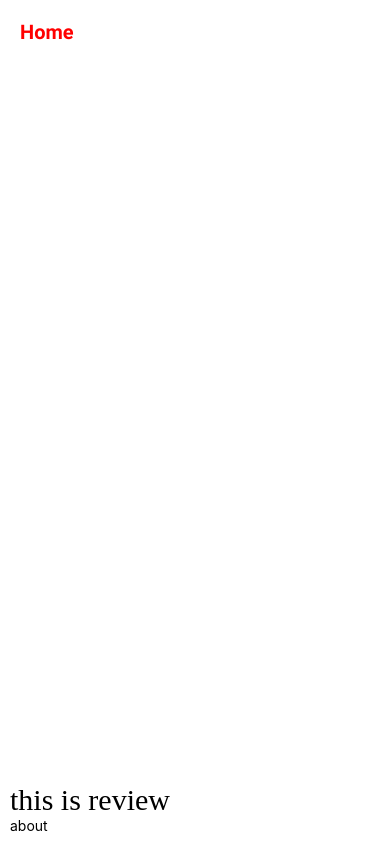
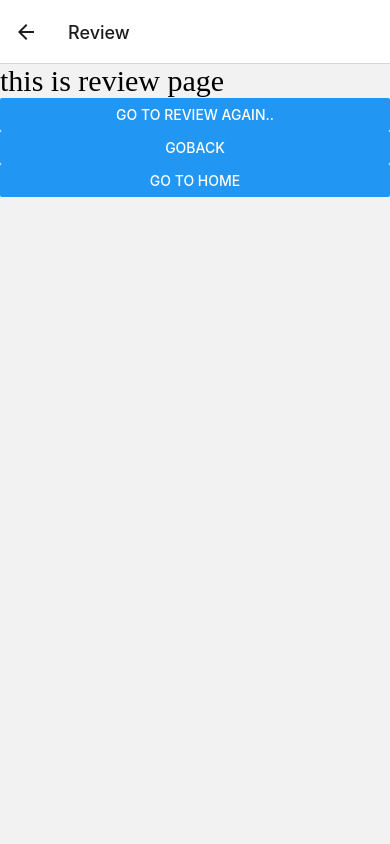
Before and after one commit to Oshrestha111/ReactNative, a React Native app in the folder review-app/: screen /Review in a window 390 px wide. Built offline with nearby package versions, Linux system fonts and the light colour scheme; a web font is replaced by a local one.

Commit message:
stack navigator added

```diff
--- a/review-app/App.js
+++ b/review-app/App.js
@@ -4,6 +4,7 @@ import Home from "./components/home";
 import Review from "./components/review";
 import { useFonts } from "expo-font";
 import { globalStyles } from "./styles/global";
+import Navigation from "./routes/homeStack";
 
 export default function App() {
   const [fontsLoaded] = useFonts({
@@ -18,10 +19,11 @@ export default function App() {
   }
 
   return (
-    <View style={globalStyles.container}>
-      <Home />
-      <Review />
-      <About />
-    </View>
+    <Navigation />
+    // <View style={globalStyles.container}>
+    //   <Home />
+    //   <Review />
+    //   <About />
+    // </View>
   );
 }
--- a/review-app/components/home.js
+++ b/review-app/components/home.js
@@ -1,11 +1,15 @@
 import React from "react";
-import { View, Text, StyleSheet } from "react-native";
+import { View, Text, Button } from "react-native";
 import { globalStyles } from "../styles/global";
 
-const Home = () => {
+const Home = ({ navigation }) => {
   return (
     <View style={globalStyles.container}>
-      <Text style={globalStyles.heading}>Home</Text>
+      {/* <Text style={globalStyles.heading}>Home</Text> */}
+      <Button
+        title="Go to Review"
+        onPress={() => navigation.navigate("Review")}
+      />
     </View>
   );
 };
--- a/review-app/components/review.js
+++ b/review-app/components/review.js
@@ -1,10 +1,17 @@
 import React from "react";
-import { View, Text, StyleSheet } from "react-native";
+import { View, Text, StyleSheet, Button } from "react-native";
 
-const Review = () => {
+const Review = ({ navigation }) => {
   return (
     <View style={styles.container}>
-      <Text style={styles.text}>this is review</Text>
+      <Text style={styles.text}>this is review page</Text>
+      <Button
+        title="Go to Review again.."
+        onPress={() => navigation.push("Review")}
+      />
+      <Button title="Goback" onPress={() => navigation.goBack()} />
+      <Button title="Go to Home" onPress={() => navigation.navigate("Home")} />
+      {/* or  onPress={() => navigation.popToTop()} */}
     </View>
   );
 };
--- a/review-app/package.json
+++ b/review-app/package.json
@@ -9,10 +9,14 @@
     "web": "expo start --web"
   },
   "dependencies": {
+    "@react-navigation/native": "^6.0.12",
+    "@react-navigation/native-stack": "^6.8.0",
     "expo": "~46.0.9",
     "expo-status-bar": "~1.4.0",
     "react": "18.0.0",
-    "react-native": "0.69.5"
+    "react-native": "0.69.5",
+    "react-native-safe-area-context": "4.3.1",
+    "react-native-screens": "~3.15.0"
   },
   "devDependencies": {
     "@babel/core": "^7.12.9"
--- /dev/null
+++ b/review-app/routes/homeStack.js
@@ -0,0 +1,37 @@
+import { createNativeStackNavigator } from "@react-navigation/native-stack";
+import { NavigationContainer } from "@react-navigation/native";
+import Home from "../components/home";
+import Review from "../components/review";
+import About from "../components/about";
+
+const Stack = createNativeStackNavigator();
+
+const HomeScreen = () => {
+  return (
+    <NavigationContainer initialRouteName="Home">
+      <Stack.Navigator>
+        <Stack.Screen
+          name="Home"
+          component={Home}
+          //   options={{ title: "Overview" }}
+        />
+        <Stack.Screen name="Review" component={Review} />
+        <Stack.Screen name="About" component={About} />
+      </Stack.Navigator>
+    </NavigationContainer>
+  );
+};
+
+export default HomeScreen;
+// const screens = {
+//   Home: {
+//     screen: Home,
+//   },
+//   Review: {
+//     screen: Review,
+//   },
+// };
+
+// const HomeStack = createNativeStackNavigator(screens);
+
+// export default NavigationContainer(HomeStack);
```
Also changed, not shown: 1 other file (tests, documents, lock files or other folders).
